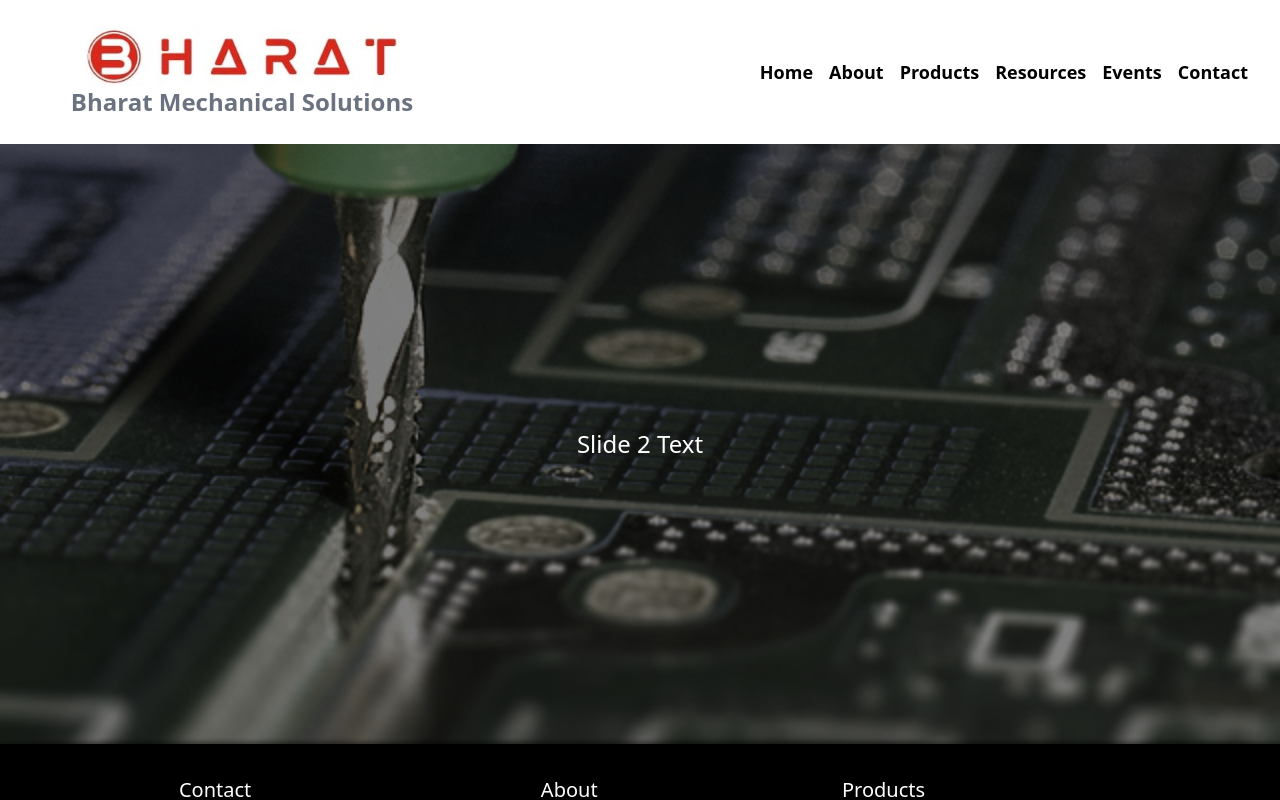
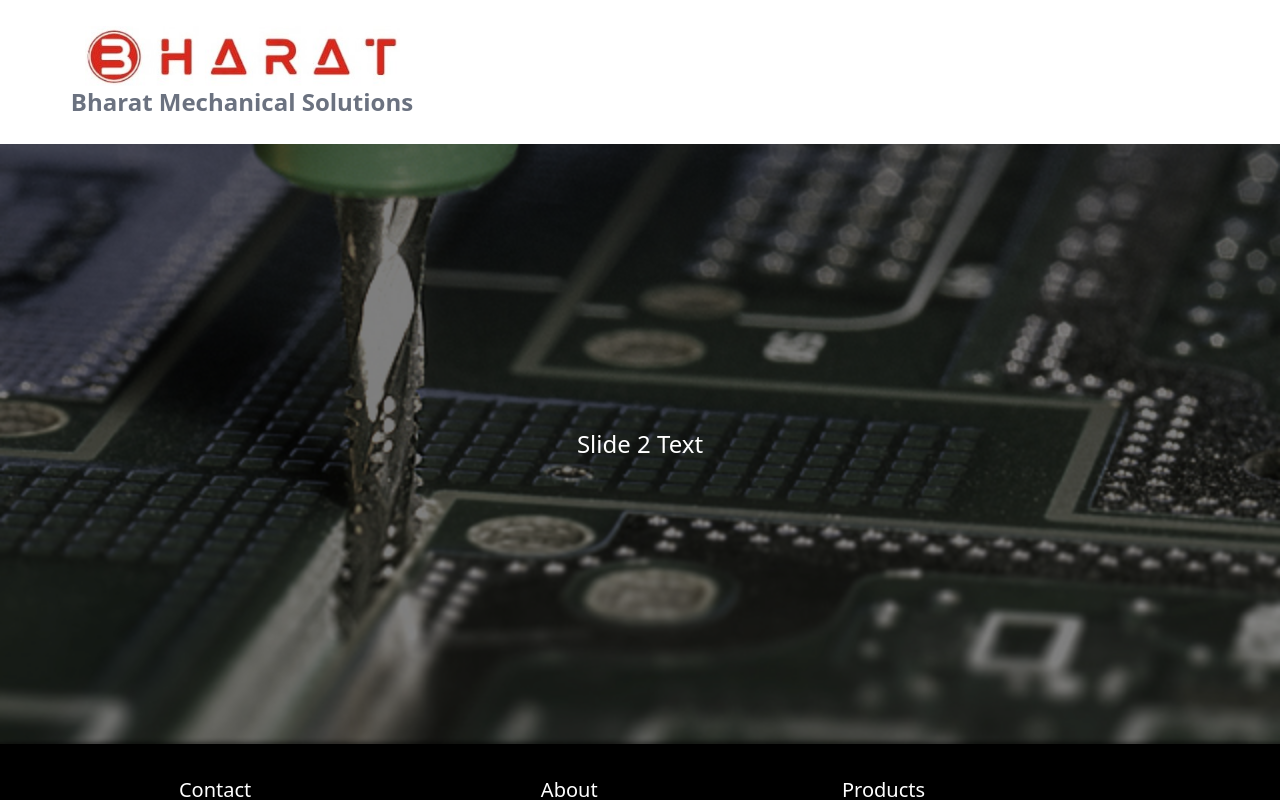
Before and after one commit to JunaidShaikh01/Bharat-Mechanical-Solutions, a React (Vite) app in the folder Frontend/: page / in a window 1280 px wide. Shown: the top 800 px of the page. Built offline with nearby package versions, Linux system fonts and the light colour scheme.

Commit message:
fixing navbar

```diff
--- a/Frontend/src/Components/Navbar/Navbar.jsx
+++ b/Frontend/src/Components/Navbar/Navbar.jsx
@@ -10,7 +10,7 @@ export default function Nvabar() {
     setIsMenuOpen(!isMemuOpen);
   };
   return (
-    <div className="flex justify-between items-center h-[18vh] px-8">
+    <div className="flex relative justify-between items-center h-[18vh] px-8">
       <div className="logoSection flex flex-col items-center  ">
         <img src={logo} alt="Logo" className="w-[75%] h-18" />
         <h2 className="font-semibold text-2xl text-gray-500">
@@ -20,13 +20,13 @@ export default function Nvabar() {
       <div className="flex lg:hidden">
         <button onClick={togegleMemu}>
           {isMemuOpen ? (
-            <FontAwesomeIcon icon={faTimes} size="2x" className="text-white" />
+            <FontAwesomeIcon icon={faTimes} size="2x" />
           ) : (
             <FontAwesomeIcon icon={faBars} size="2x" />
           )}
         </button>
       </div>
-      <div
+      {/* <div
         className={`${
           isMemuOpen ? "flex" : "hidden"
         } flex-col gap-4 font-semibold text-lg lg:flex lg:flex-row`}
@@ -37,15 +37,15 @@ export default function Nvabar() {
         <Link to="/resources">Resources</Link>
         <Link>Events</Link>
         <Link to="/contact">Contact</Link>
-      </div>
+      </div> */}
       {isMemuOpen && (
-        <div className="fixed top-0 right-0 opacity-50 flex items-center justify-center w-1/2 h-full bg-black text-white text-3xl  z-50">
-          <button
+        <div className="fixed top-[18vh] right-0  flex items-center justify-center w-1/2 h-full bg-black text-white text-3xl  z-50">
+          {/* <button
             onClick={togegleMemu}
             className="absolute top-4 right-4 text-white"
           >
             <FontAwesomeIcon icon={faTimes} size="2x" className="text-white" />
-          </button>
+          </button> */}
           <div className="flex flex-col items-center justify-center gap-8">
             <Link to="/" onClick={togegleMemu} className="mb-4">
               Home
```
